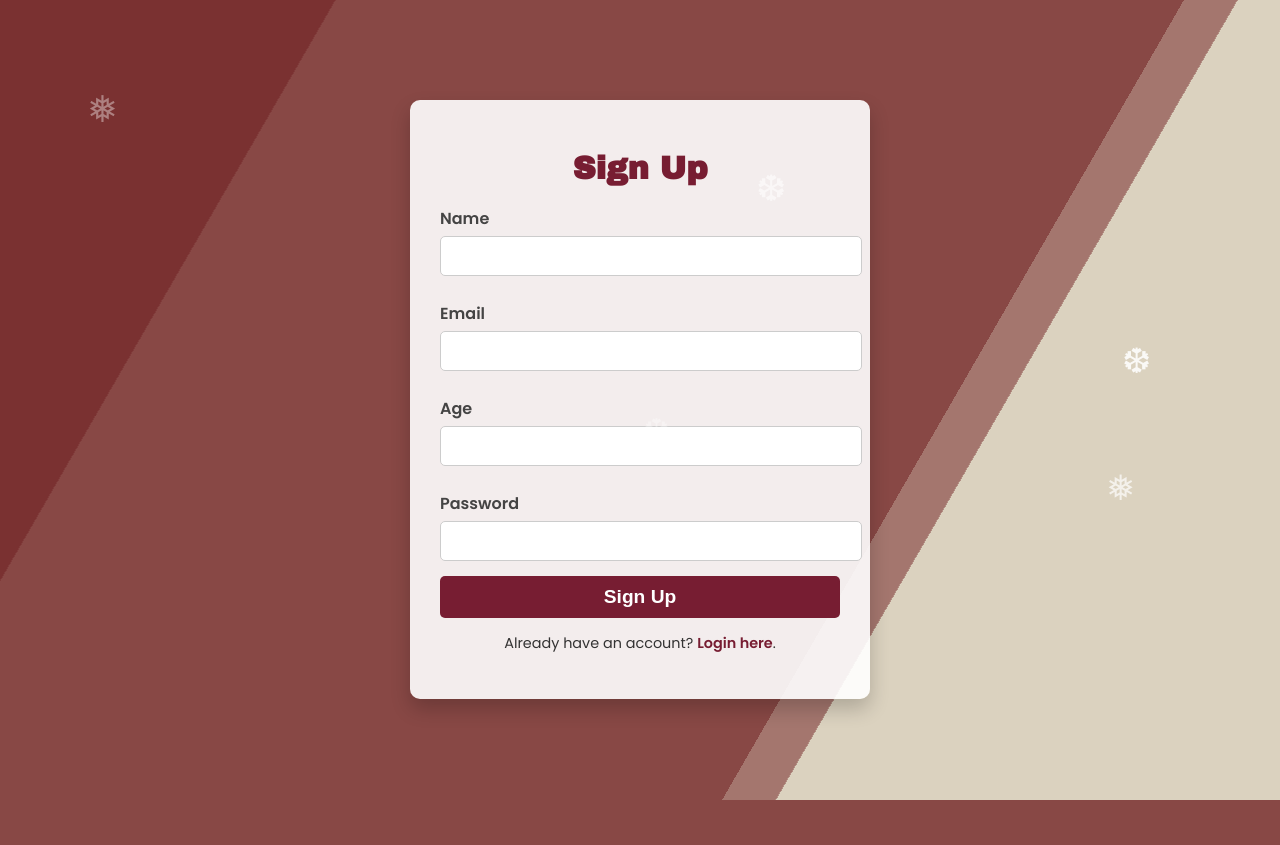
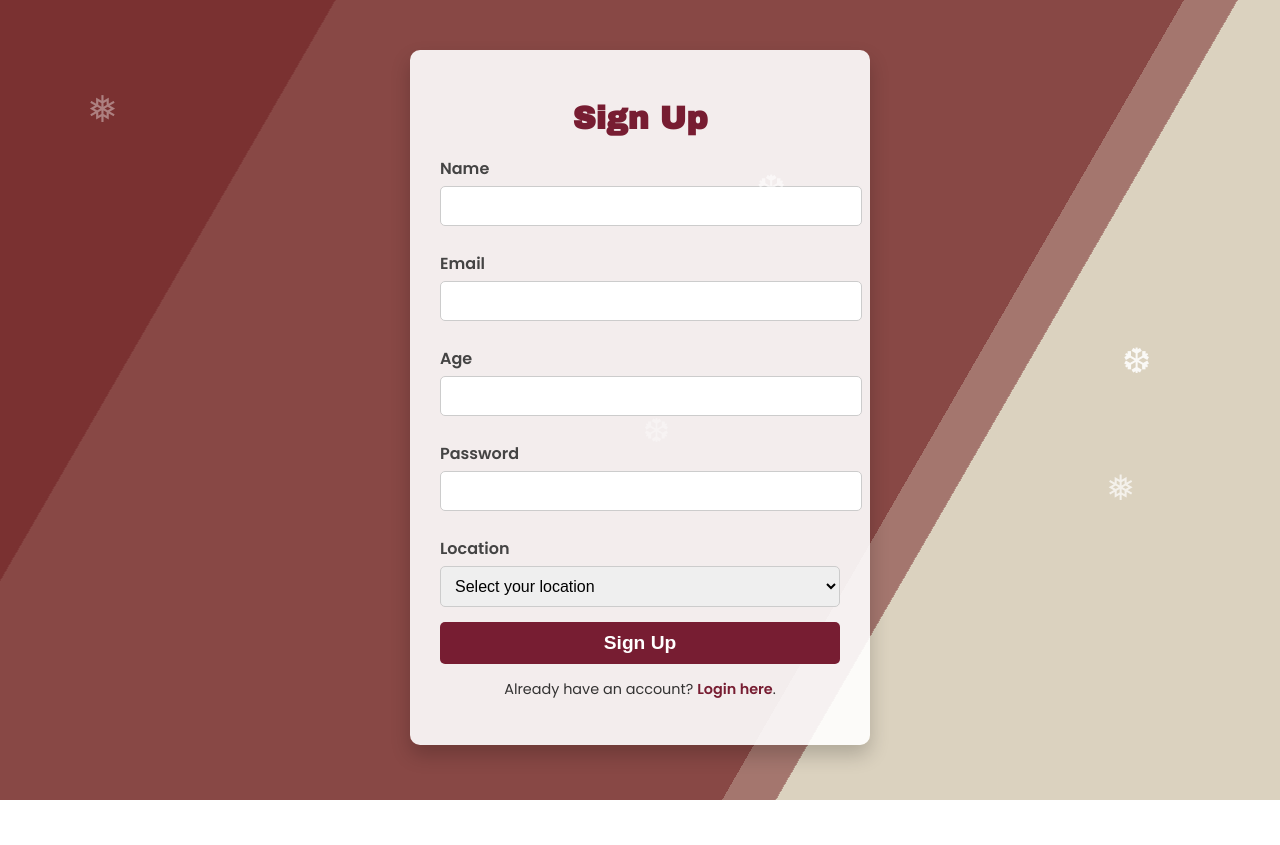
Before and after one commit to Theyan0/FesLuv, a Flask app: page /signup in a window 1280 px wide. Before the commit the page ends 800 px from the top, so only its background shows below. Run offline with Flask 3, Linux system fonts and the light colour scheme.

Commit message:
final for real push

```diff
--- a/templates/signup.html
+++ b/templates/signup.html
@@ -69,6 +69,7 @@
             color: #333;
             transition: transform 0.3s ease, box-shadow 0.3s ease;
             z-index: 1;
+            margin-top: 50px;
         }
 
         .container:hover {
@@ -89,6 +90,16 @@
             margin: 10px 0 5px;
             font-weight: bold;
             color: #444;
+        }
+
+        select {
+            width: 100%;
+            padding: 10px;
+            margin-bottom: 15px;
+            border: 1px solid #ccc;
+            border-radius: 5px;
+            font-size: 1rem;
+            transition: border-color 0.3s ease;
         }
 
         input {
@@ -203,8 +214,19 @@
             <label for="password">Password</label>
             <input type="password" name="password" id="password" required>
 
+            <label for="location">Location</label>
+            <select name="location" id="location" required>
+                <option value="" disabled selected>Select your location</option>
+                <option value="north">North</option>
+                <option value="central">Central</option>
+                <option value="east">East</option>
+                <option value="west">West</option>
+                <option value="north-east">North East</option>
+            </select>
+
             <button type="submit">Sign Up</button>
         </form>
+
         <p>Already have an account? <a href="{{ url_for('login') }}">Login here</a>.</p>
     </div>
 </body>
```
